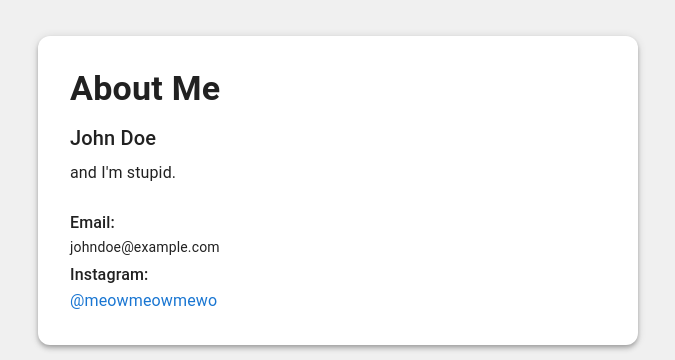
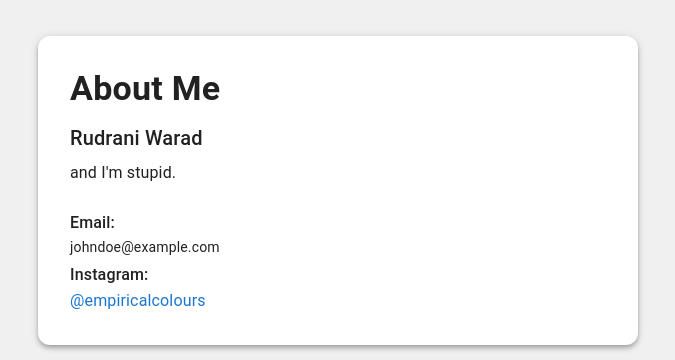
Before and after one commit to empiricalcolours/portfolio-website, a React (Vite) app in the folder empirical-colours/: page / in a window 1280 px wide. Shown: the part 1640-2000 px from the top of the page, without its empty margins (302-977 px from the left). Built offline with nearby package versions, Linux system fonts and the light colour scheme.

Commit message:
Update artworks_dir.ts

```diff
--- a/empirical-colours/src/artworks_dir.ts
+++ b/empirical-colours/src/artworks_dir.ts
@@ -5,10 +5,10 @@
 
 // modify below to change content that appears in About Me section
 export const aboutMeData = {
-  name: 'John Doe',
+  name: 'Rudrani Warad',
   description: "and I'm stupid.",
   email: 'johndoe@example.com',
-  instagramHandle: '@meowmeowmewo',
+  instagramHandle: '@empiricalcolours',
   instagramUrl: 'https://instagram.com/usa',
 };
 
```
